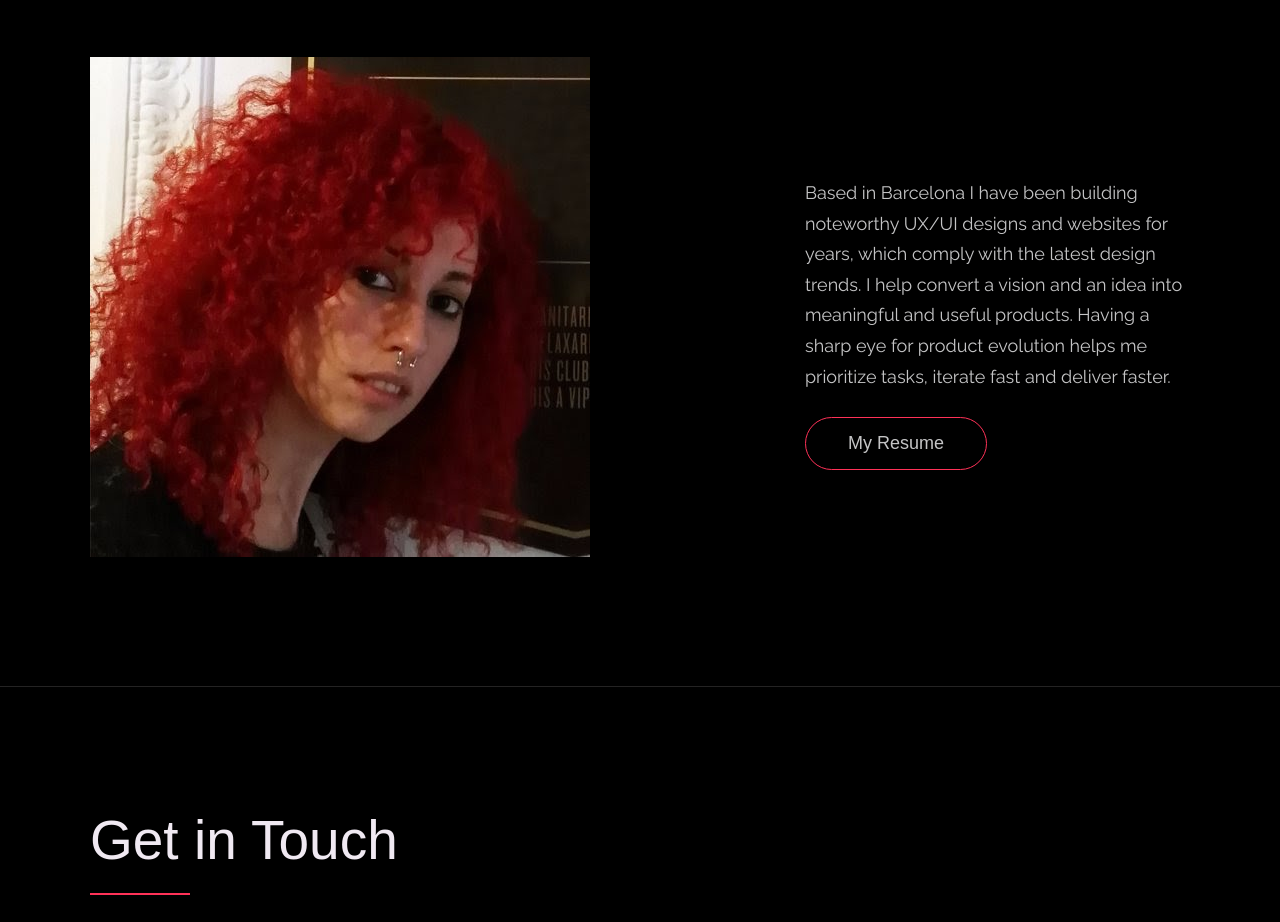
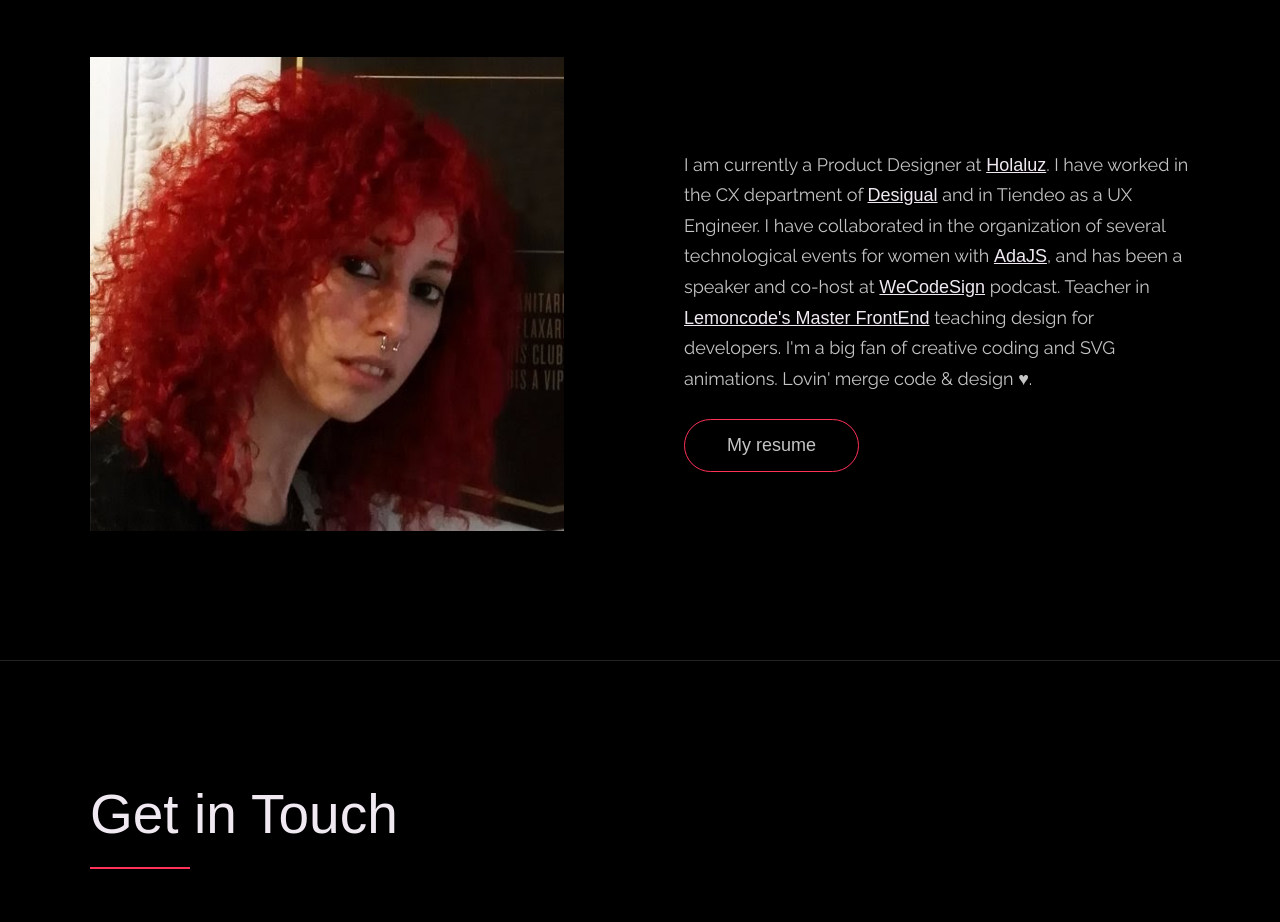
Before and after one commit to carmenansio/index, a plain HTML site: page index.html in a window 1280 px wide. Shown: the part 2252-3174 px from the top of the page. Drawn offline with nearby package versions, Linux system fonts and the light colour scheme; a web font is replaced by a local one.

Commit message:
Add bio links

```diff
--- a/index.css
+++ b/index.css
@@ -209,6 +209,11 @@ a {
     font-family: var(--font-heading);
     transition: all .2s;
     outline: 2px solid transparent;
+}
+
+a:hover {
+    cursor: pointer;
+    color: var(--pink);
 }
 
 ::-moz-focus-inner {
@@ -606,7 +611,7 @@ body:not(.user-is-tabbing) a:focus {
 
 @media(min-width: 901px) {
     .bio__text {
-        flex: 0 0 35%;
+        flex: 0 0 46%;
     }
 
     .bio__photo-container {
--- a/index.html
+++ b/index.html
@@ -89,13 +89,13 @@
         <div class="bio__content">
           <div class="bio__text">
             <p>
-              Based in Barcelona I have been building noteworthy UX/UI designs and websites
-              for years, which comply with the latest design trends.
-              I help convert a vision and an idea into meaningful
-              and useful products. Having a sharp eye for product
-              evolution helps me prioritize tasks, iterate fast and deliver faster.
+              I am currently a Product Designer at <a href="https://www.holaluz.com/">Holaluz</a>. I have worked in the CX department of <a href="https://www.desigual.com/">Desigual</a> and in Tiendeo as a UX Engineer.
+              I have collaborated in the organization of several technological events for women with
+              <a href="https://adajs.cat/">AdaJS</a>, and has been a speaker and co-host at <a href="https://carmenansio.github.io/wecodesign/">WeCodeSign</a> podcast.
+              Teacher in <a href="https://lemoncode.net/master-frontend#inicio-banner">Lemoncode's Master FrontEnd</a> teaching design for developers.
+              I'm a big fan of creative coding and SVG animations. Lovin' merge code & design ♥.
             </p>
-            <a href="#" class="btn">My Resume</a>
+            <a class="btn" href="https://www.linkedin.com/in/carmenansio/">My resume</a>
           </div>
 
           <div class="bio__photo-container">
```
